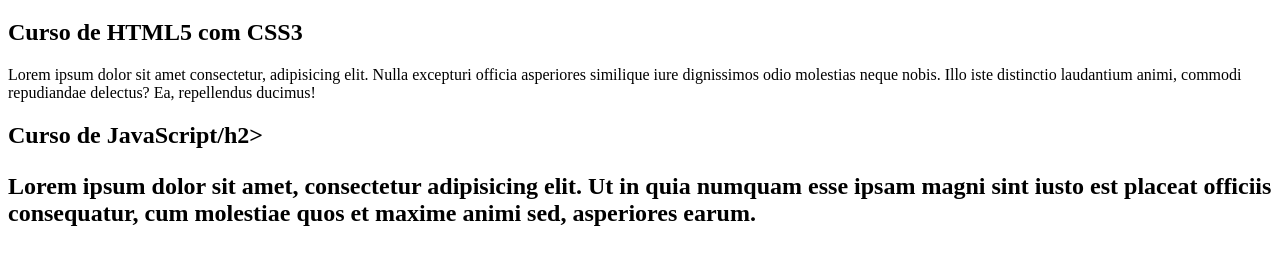
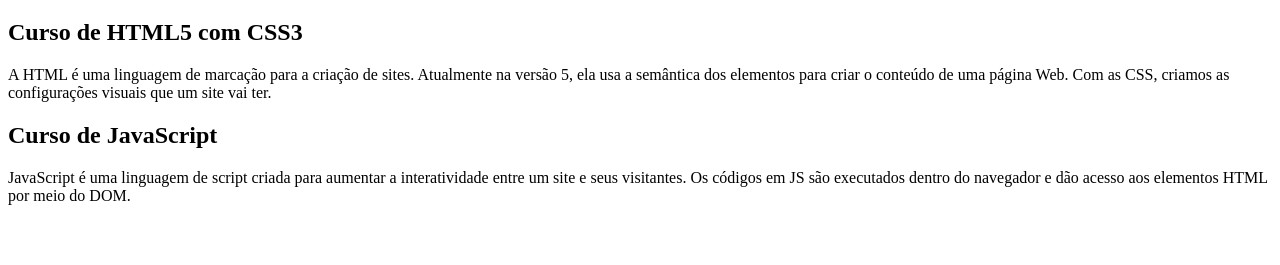
Before and after one commit to am4nd6/projeto-site, a plain HTML site: page index.html in a window 1280 px wide. Shown: the part 61-326 px from the top of the page. Drawn offline with Linux system fonts and the light colour scheme.

Commit message:
Mudando o conteúdo

```diff
--- a/index.html
+++ b/index.html
@@ -10,13 +10,13 @@
         <header>
             <h1>Cursos Grátis</h1>
         </header>
-        <article>
+       <article>
             <h2>Curso de HTML5 com CSS3</h2>
-            <p>Lorem ipsum dolor sit amet consectetur, adipisicing elit. Nulla excepturi officia asperiores similique iure dignissimos odio molestias neque nobis. Illo iste distinctio laudantium animi, commodi repudiandae delectus? Ea, repellendus ducimus!</p>
+            <p>A HTML é uma linguagem de marcação para a criação de sites. Atualmente na versão 5, ela usa a semântica dos elementos para criar o conteúdo de uma página Web. Com as CSS, criamos as configurações visuais que um site vai ter.</p>
         </article>
         <article>
-            <h2>Curso de JavaScript/h2>
-            <p>Lorem ipsum dolor sit amet, consectetur adipisicing elit. Ut in quia numquam esse ipsam magni sint iusto est placeat officiis consequatur, cum molestiae quos et maxime animi sed, asperiores earum.</p>
+            <h2>Curso de JavaScript</h2>
+            <p>JavaScript é uma linguagem de script criada para aumentar a interatividade entre um site e seus visitantes. Os códigos em JS são executados dentro do navegador e dão acesso aos elementos HTML por meio do DOM.</p>
         </article>
     </main>
 </body>
```
